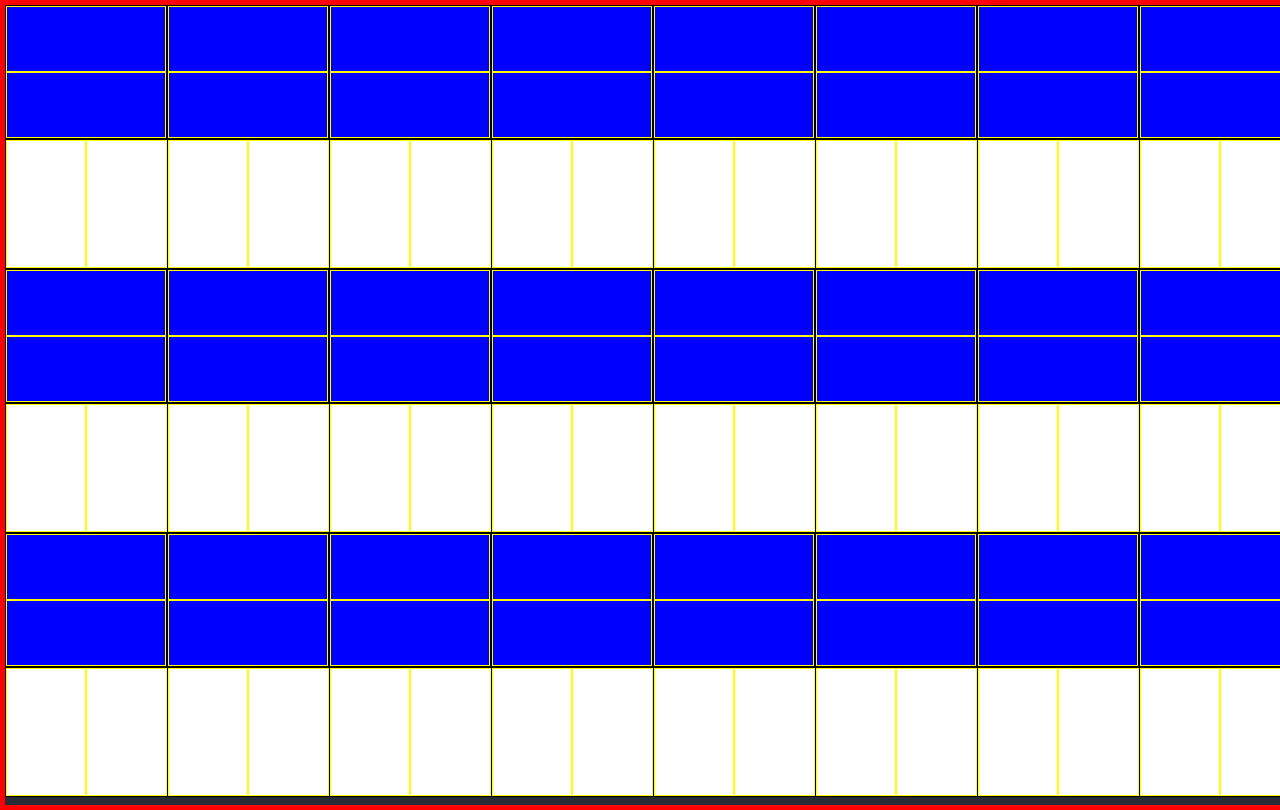
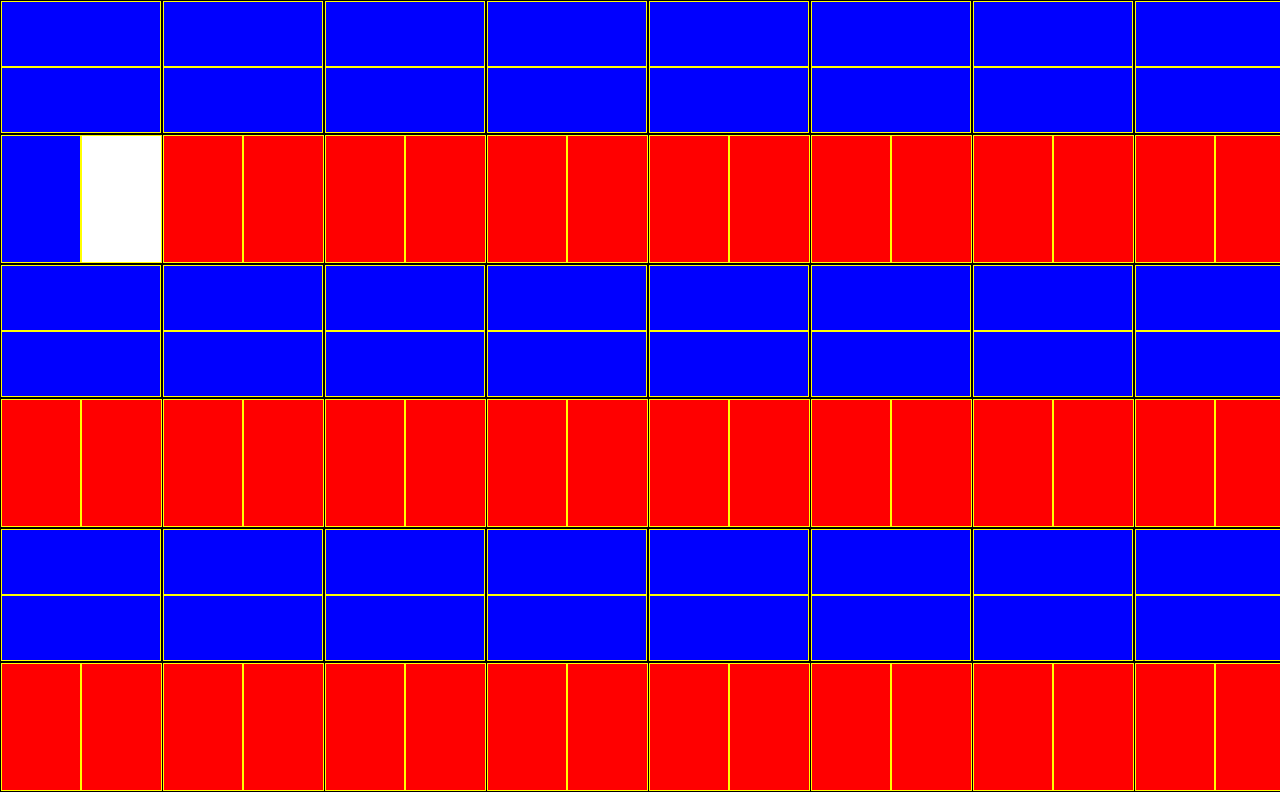
Before and after one commit to Nathanbn123/Mondrian-Test, a React (Create React App) app: page / in a window 1280 px wide. Shown: the top 810 px of the page. Built offline with nearby package versions, Linux system fonts and the light colour scheme.

Commit message:
achieve basic onclick color changing

```diff
--- a/src/App.css
+++ b/src/App.css
@@ -5,7 +5,7 @@
 
 .flexContainer {
   background-color: #282c34;
-  min-height: 100vh;
+  min-height: 100%;
   max-height: 100vh;
   min-width: 100%;
   max-width: 100vh;
@@ -13,7 +13,7 @@
   flex-direction: column;
   flex-wrap: wrap;
   font-size: calc(10px + 2vmin);
-  border: 5px solid red;
+  /* border: 5px solid red; */
 
 }
 
@@ -45,7 +45,7 @@
 
 .flexColGrandChild {
   border: .5px solid yellow;
-  /* background-color: red; */
+  background-color: red;
   min-width: 9.8vh;
   min-height:8vh;
 }
--- a/src/childBoxes.js
+++ b/src/childBoxes.js
@@ -6,13 +6,18 @@ class ChildBoxes extends Component {
     constructor() {
         super()
         this.state = {
-            color: 'red'
+            position: [],
+            color: ["red", "blue", "white", "yellow"]
         }
+    }
+
+    getRandomNumber(max) {
+        return Math.floor(Math.random() *max)
     }
 
     boxClick(){
         this.setState({
-            bgColor: "red"
+            color: ["blue", "white", "yellow", "red"]
         })
     }
 
@@ -27,11 +32,17 @@ render() {
         <div className="flexColChild">
           <div
             className="flexColGrandChild"
-            style={{backgroundColor: this.state.bgColor}}
+            style={{backgroundColor: this.state.color[this.getRandomNumber(3)]}}
+             onClick={() => this.boxClick()}>
+
+
+          </div>
+          <div
+            className="flexColGrandChild"
+            style={{backgroundColor: this.state.color[this.getRandomNumber(3)]}}
              onClick={() => this.boxClick()}>
 
           </div>
-          <div className="flexColGrandChild"></div>
         </div>
         <div className="flexRowChild">
           <div className="flexGrandChild"></div>
```
